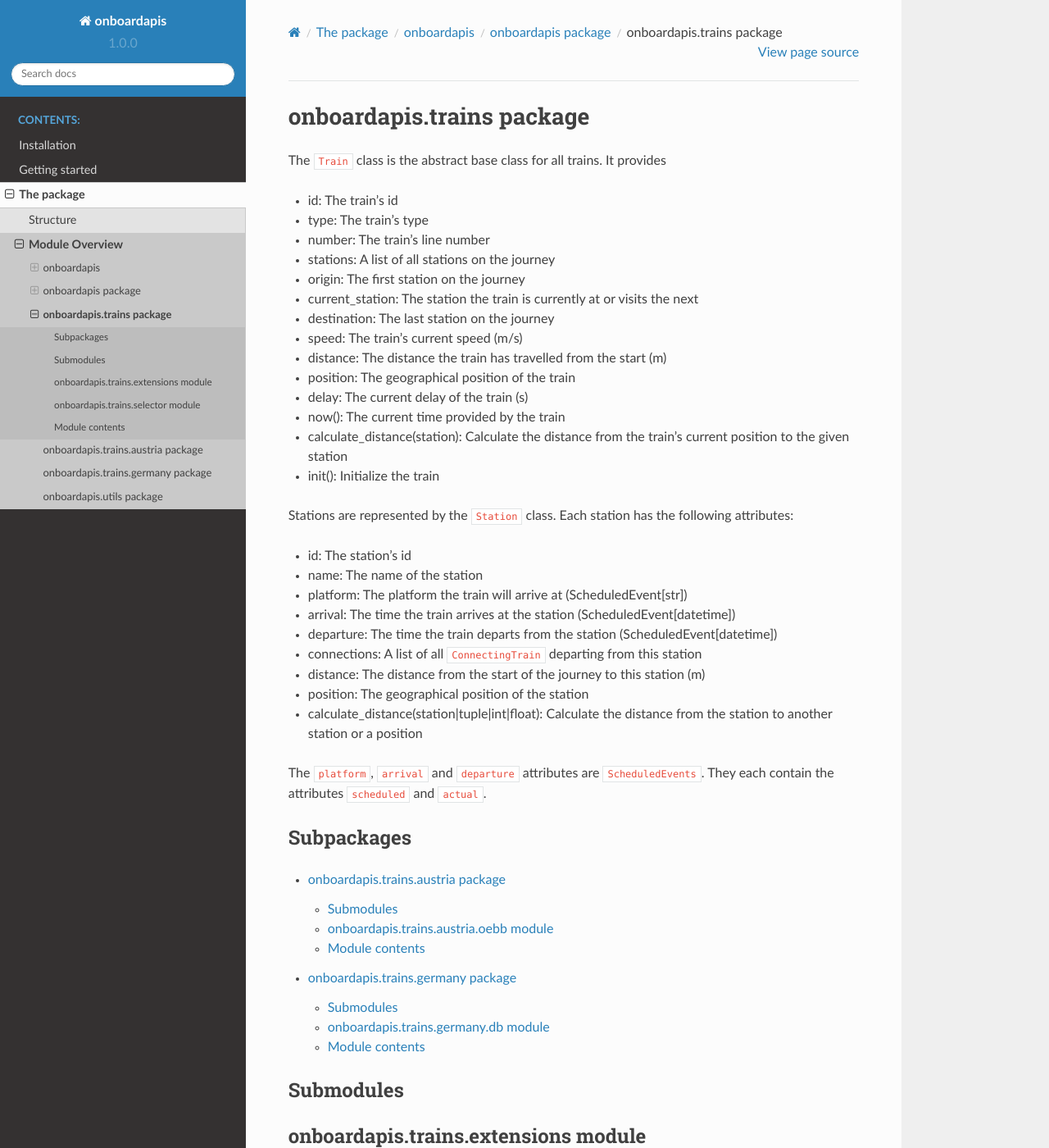
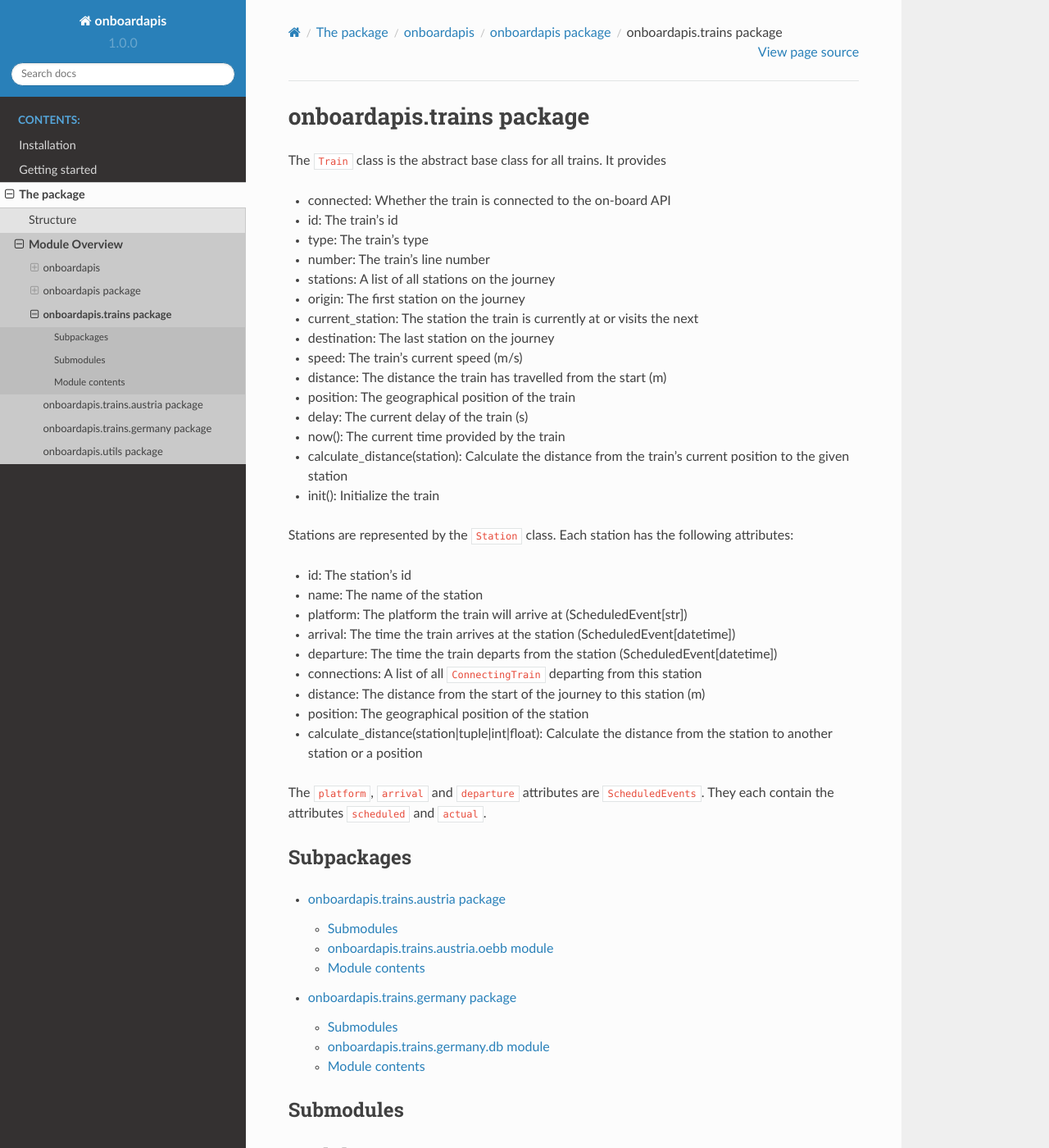
Before and after one commit to felix-zenk/onboardapis, a Sphinx documentation site: the page built from docs/source/onboardapis.trains.rst, in a window 1280 px wide and 1400 px high. Shown: the whole window at 82% size. Built offline with Sphinx 7.4.7 and the Read the Docs theme 2.0.0, drawn with Linux system fonts in a browser that asks for light colours; some of the changed text lies outside the part shown.

Commit message:
Update documentation

```diff
--- a/docs/source/onboardapis.trains.rst
+++ b/docs/source/onboardapis.trains.rst
@@ -5,6 +5,7 @@ onboardapis.trains package
 
 The ``Train`` class is the abstract base class for all trains. It provides
 
+* connected: Whether the train is connected to the on-board API
 * id: The train's id
 * type: The train's type
 * number: The train's line number
@@ -48,22 +49,6 @@ Subpackages
 Submodules
 ----------
 
-onboardapis.trains.extensions module
-------------------------------------
-
-.. automodule:: onboardapis.trains.extensions
-   :members:
-   :undoc-members:
-   :show-inheritance:
-
-onboardapis.trains.selector module
-----------------------------------
-
-.. automodule:: onboardapis.trains.selector
-   :members:
-   :undoc-members:
-   :show-inheritance:
-
 Module contents
 ---------------
 
```
